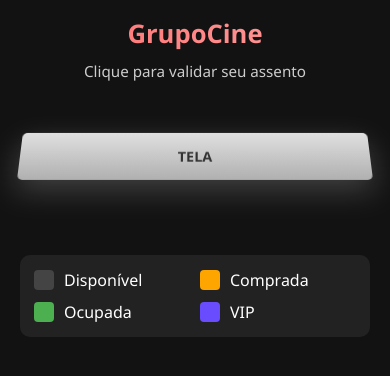
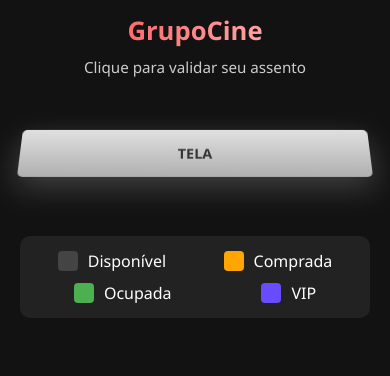
Before and after one commit to pabloedusilva/GrupoCine, a website: page public/index.html in a window 390 px wide. Drawn offline with nearby package versions, Linux system fonts and the light colour scheme; no server answers.

Commit message:
Melhorado a responsividade do index.html

```diff
--- a/public/css/index.css
+++ b/public/css/index.css
@@ -18,39 +18,56 @@ body {
     display: flex;
     flex-direction: column;
     align-items: center;
+    justify-content: flex-start;
     min-height: 100vh;
-    padding: 20px;
+    padding: clamp(10px, 3vw, 20px);
+    margin: 0 auto;
+    width: 100%;
+    max-width: 100vw;
+    overflow-x: hidden;
 }
 
 header {
     text-align: center;
-    margin-bottom: 30px;
+    margin-bottom: clamp(20px, 5vw, 30px);
     width: 100%;
+    max-width: 100%;
+    display: flex;
+    flex-direction: column;
+    align-items: center;
+    justify-content: center;
 }
 
 h1 {
-    font-size: 2.5rem;
+    font-size: clamp(1.8rem, 5vw, 2.5rem);
     margin-bottom: 10px;
     background: linear-gradient(90deg, #ff6b6b, #ffa3a3);
     -webkit-background-clip: text;
     background-clip: text;
     color: transparent;
+    text-align: center;
+    line-height: 1.2;
 }
 
 .subtitle {
     color: #ccc;
-    font-size: 1.1rem;
+    font-size: clamp(0.9rem, 2.5vw, 1.1rem);
     margin-bottom: 20px;
+    text-align: center;
+    line-height: 1.4;
 }
 
 .main-container {
     display: flex;
     flex-direction: column;
     align-items: center;
+    justify-content: center;
     width: 100%;
-    max-width: 1400px;
-    padding: 0 12px;
+    max-width: min(1400px, 95vw);
+    padding: 0 clamp(8px, 2vw, 12px);
+    margin: 0 auto;
 }
+
 
 /* Botões de ação padrão */
 .btn {
@@ -99,12 +116,14 @@ h1 {
 
 .seating-area {
     width: 100%;
-    max-width: 1100px;
+    max-width: min(1100px, 90vw);
     display: flex;
     flex-direction: column;
     align-items: center;
+    justify-content: center;
     gap: var(--seat-gap);
-    padding: 0 6px 6px;
+    padding: 0 clamp(4px, 1vw, 6px);
+    margin: 0 auto;
     overflow-x: auto;
     -webkit-overflow-scrolling: touch;
     scrollbar-width: thin;
@@ -114,6 +133,7 @@ h1 {
     display: flex;
     gap: var(--seat-gap);
     align-items: center;
+    justify-content: center;
     width: 100%;
     min-width: 0;
 }
@@ -196,23 +216,29 @@ h1 {
 }
 
 .info-panel {
-    margin-top: 40px;
+    margin-top: clamp(30px, 6vw, 40px);
     background-color: #222;
-    padding: 20px;
+    padding: clamp(15px, 4vw, 20px);
     border-radius: 10px;
     width: 100%;
-    max-width: 800px;
+    max-width: min(800px, 90vw);
     display: flex;
-    justify-content: space-between;
+    justify-content: center;
+    align-items: center;
     flex-wrap: wrap;
-    gap: 12px;
+    gap: clamp(8px, 2vw, 12px);
+    margin-left: auto;
+    margin-right: auto;
 }
 
 .info-item {
     display: flex;
     align-items: center;
+    justify-content: center;
     gap: 10px;
-    flex: 1 1 140px;
+    flex: 1 1 auto;
+    min-width: 120px;
+    text-align: center;
 }
 
 .info-seat {
@@ -378,6 +404,38 @@ h1 {
     }
 }
 
+/* Media query para dispositivos maiores - centralizar sala de cinema */
+@media (min-width: 1200px) {
+    .main-container {
+        justify-content: center;
+        min-height: 80vh;
+    }
+
+    .seating-area {
+        justify-content: center;
+        min-height: 60vh;
+        display: flex;
+        flex-direction: column;
+        align-items: center;
+        justify-content: center;
+    }
+}
+
+/* Media query para telas muito grandes */
+@media (min-width: 1600px) {
+    .seating-area {
+        min-height: 50vh;
+        max-width: 1000px;
+        margin: auto;
+        justify-content: center;
+    }
+
+    .main-container {
+        min-height: 70vh;
+        justify-content: center;
+    }
+}
+
 @media (max-width: 768px) {
     header h1 {
         font-size: 2rem;
```
Also changed, not shown: public/index.html (+14 -7 lines).
